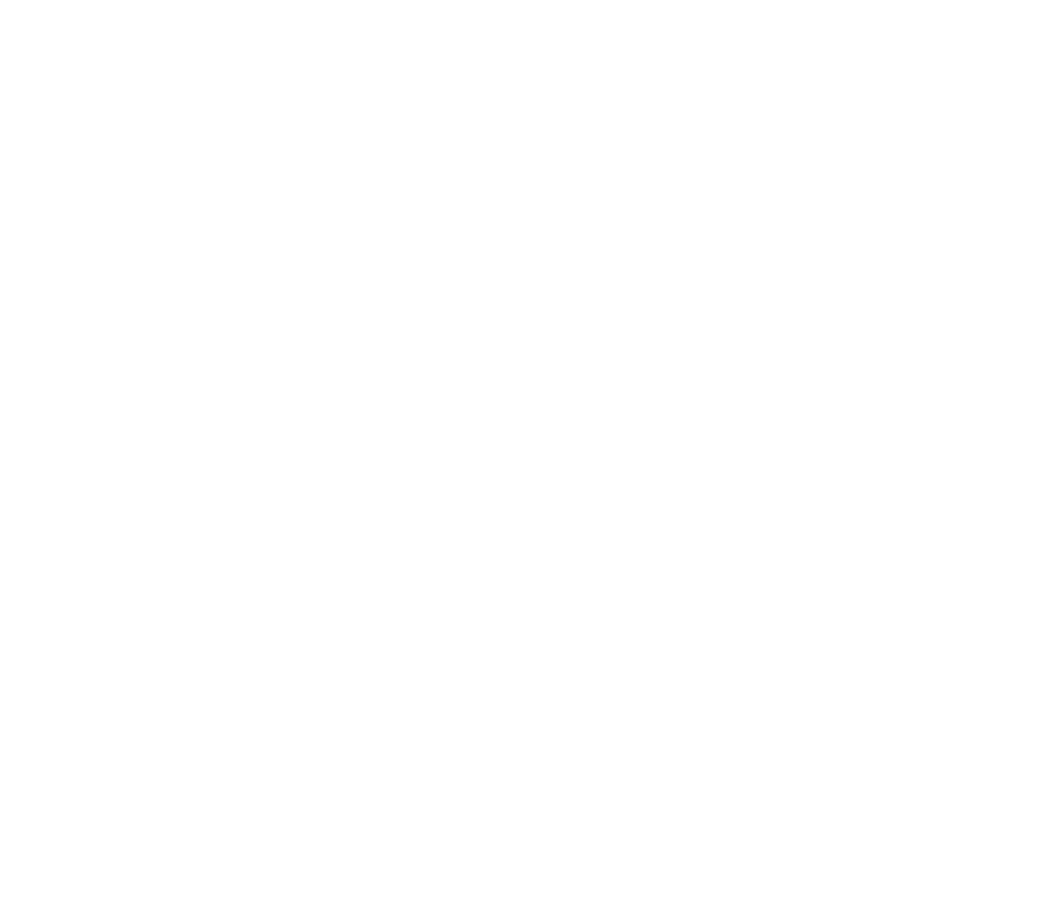
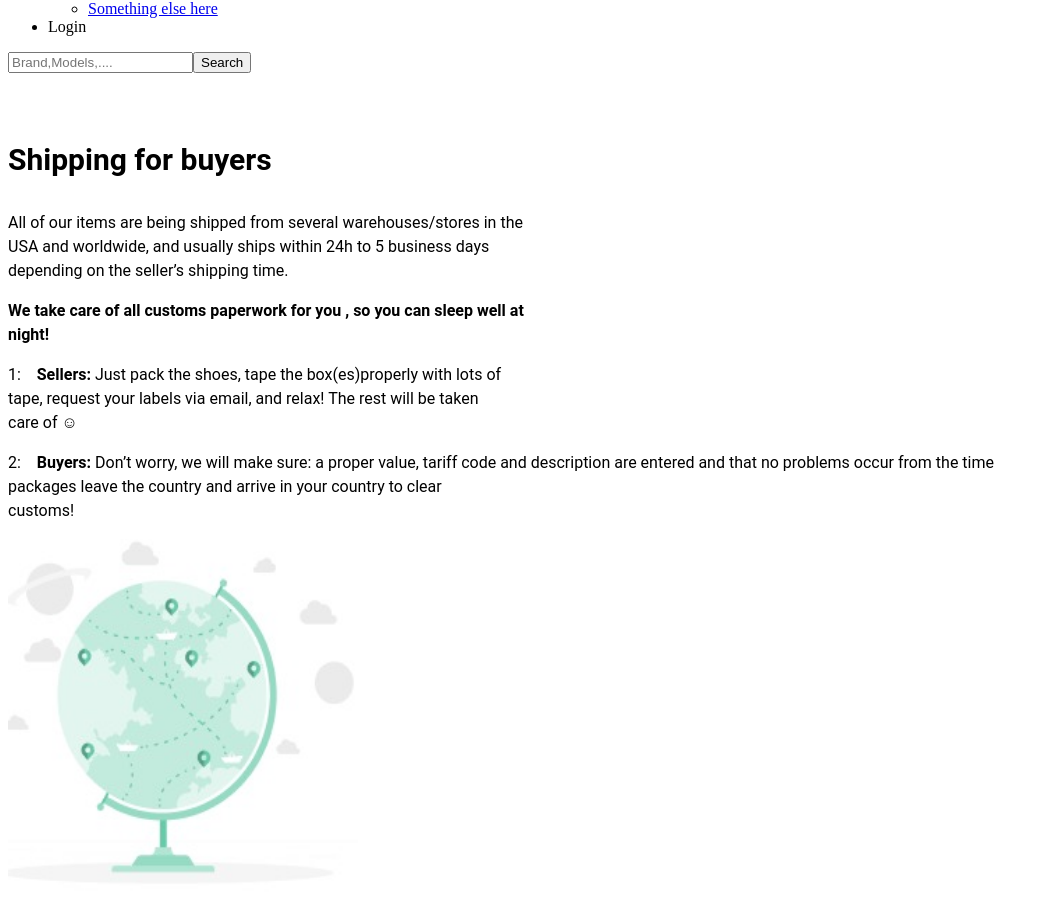
Before and after one commit to Faizi-Devops/SMIT-10-Assignment-Next-js--Fully-professinal, a Next.js app: page /Shipping1 in a window 1280 px wide. Before the commit this address had no page. Shown: the part 469-1380 px from the top of the page, without its empty margins (0-1049 px from the left). Before the commit the page ends 800 px from the top, so only its background shows below. Built offline with nearby package versions, Linux system fonts and the light colour scheme.

Commit message:
Shipping-1 Page

```diff
--- /dev/null
+++ b/pages/Shipping1.tsx
@@ -0,0 +1,37 @@
+import Navbar from "../components/Navbar/Navbar";
+import Image from 'next/image';
+
+const Shipping1 = () => {
+    return (
+        <div className="Ship1-All-Page">
+            <Navbar />
+            <div className="container Ship1-A">
+                <div className="row">
+                    <div className="col-lg-6 col-md-6 col-sm-12">
+                        <p className="Ship1-Heading">Shipping for buyers</p>
+                        <p className="Ship1-paragraph">All of our items are being shipped from several warehouses/stores in the <br /> USA and worldwide, and usually ships within 24h to 5 business days <br /> depending on the seller’s shipping time.</p>
+                        <p className="Ship1-Second-Heading">We take care of all customs paperwork for you , so you can sleep well at <br /> night!</p>
+                        <p className="Ship1-paragraph">1:&nbsp;&nbsp;&nbsp;<span className="Ship1-Second-Heading"> Sellers:</span> Just pack the shoes, tape the box(es)properly with lots of <br /> tape, request your labels via email, and relax! The rest will be taken <br /> care of ☺</p>
+                        <p className="Ship1-paragraph">2:&nbsp;&nbsp;&nbsp;<span className="Ship1-Second-Heading"> Buyers:</span> Don’t worry, we will make sure: a proper value, tariff code and description are entered and that no problems occur from the time <br /> packages leave the country and arrive in your country to clear <br /> customs!</p>
+
+                    </div>
+                    <div className=" text-center col-lg-6 col-md-6 col-sm-12">
+                        <Image
+
+                            src="/3.jpg"
+                            alt="Picture of the author"
+                            width={350}
+                            height={360}
+                        />
+
+
+                    </div>
+
+                </div>
+
+            </div>
+
+        </div>
+    )
+}
+export default Shipping1;
--- a/styles/globals.css
+++ b/styles/globals.css
@@ -62,3 +62,34 @@
   margin-top: auto;
 
 }
+
+/* Ship1-page-All-Over-Page */
+.Ship1-All-Page{
+  margin: 0px;
+  padding: 0px;
+  width: 100%;
+}
+.Ship1-A{
+  margin-top: 65px;
+}
+.Ship1-Heading{
+  font-family: 'Roboto';
+font-style: normal;
+font-weight: 600;
+font-size: 30px;
+line-height: 43px;
+}
+.Ship1-paragraph{
+  font-family: 'Roboto';
+font-style: normal;
+font-weight: 400;
+font-size: 16px;
+line-height: 150%;
+}
+.Ship1-Second-Heading{
+  font-family: 'Roboto';
+font-style: normal;
+font-weight: 600;
+font-size: 16px;
+line-height: 150%;
+}
```
Also changed, not shown: pages/index.tsx (+5 -2 lines), public/3.jpg (added), public/4.jpg (added).
